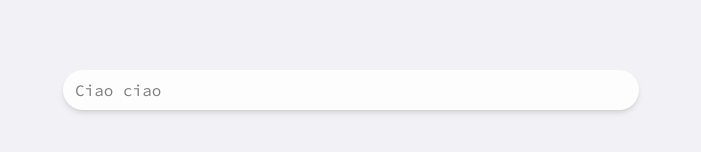
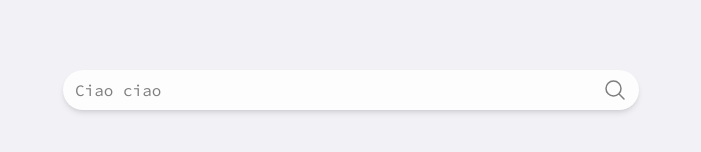
Before and after one commit to MicheleFamoso/d-haccp-v2, a React (Vite) app: page /sandbox in a window 1280 px wide. Shown: the part 458-610 px from the top of the page, without its empty margins (289-990 px from the left). Built offline with nearby package versions, Linux system fonts and the light colour scheme.

Commit message:
Add search icon to SearchBar and adjust button text
Integrated MagnifyingGlassIcon into the SearchBar component for improved UI clarity. Also updated the Button text in Sandbox to include leading spaces for alignment or visual adjustment.

```diff
--- a/src/component/Sandbox.jsx
+++ b/src/component/Sandbox.jsx
@@ -18,7 +18,7 @@ const Sandbox = () => {
         </h1>
         <Button
         variant="secondary"
-        text={"Prova"}
+        text={"      Prova"}
         ></Button>
       </div>
       <div className="m-auto">
--- a/src/component/atoms/SearchBar.jsx
+++ b/src/component/atoms/SearchBar.jsx
@@ -1,12 +1,18 @@
+import { MagnifyingGlassIcon } from "@heroicons/react/24/outline"
+
 const SearchBar =({value,onChange,placeholder})=>{
     return(
-        <input
+        <div className="relative">
+            <input
           type="text"
           value={value}
           onChange={onChange}
           placeholder={placeholder}
           className="bg-section-light font-p text-black dark:text-white dark:bg-section-dark md:w-xl w-2xs py-2 px-3 rounded-4xl shadow-md focus:outline-2  focus:outline-btn-light dark:focus:outline-btn-dark "
         />
+          <MagnifyingGlassIcon className="size-6 dark:text-text-secondary-dark text-text-secondary-light absolute top-2 right-3"/>
+        </div>
+
     )
 
 }
```
